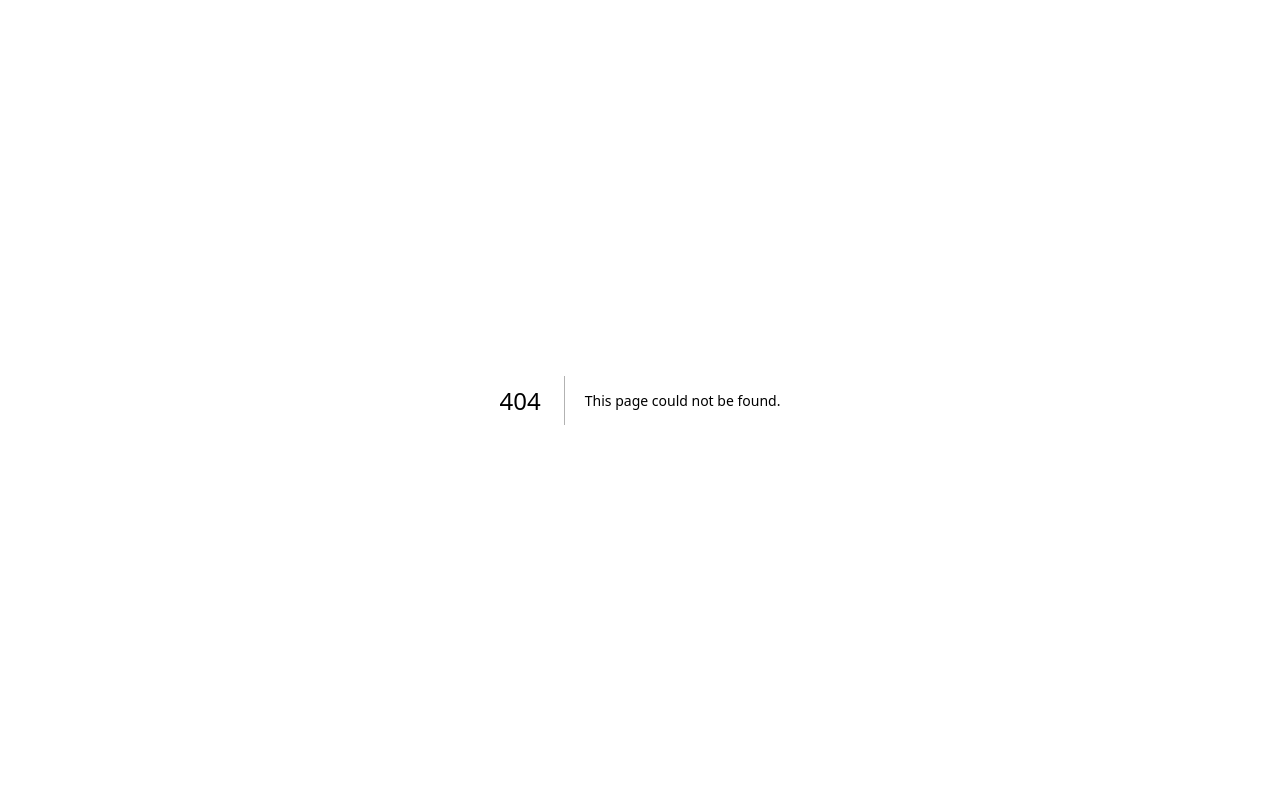
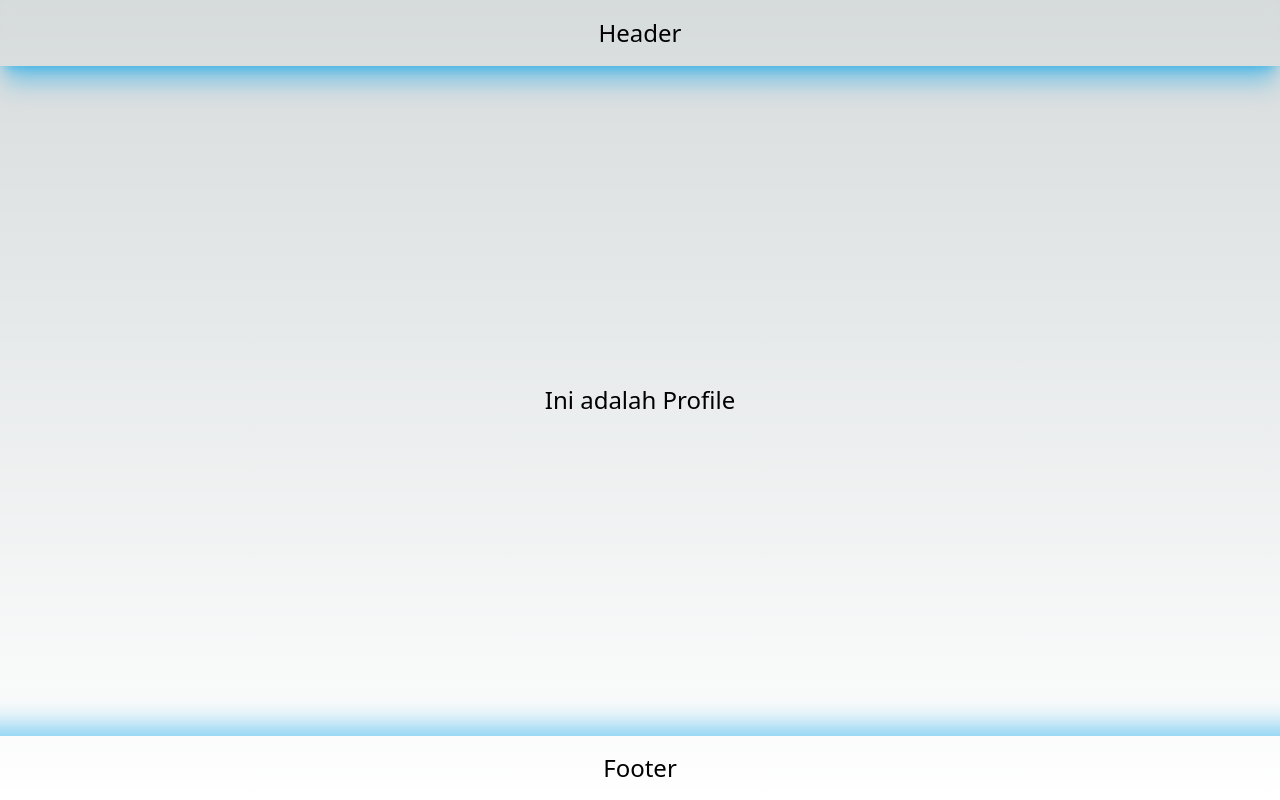
Before and after one commit to davadwis/belajar-nextjs, a Next.js app: page /profile in a window 1280 px wide. Before the commit this address had no page. Built offline with nearby package versions, Linux system fonts and the light colour scheme.

Commit message:
tugas hari-5

```diff
--- /dev/null
+++ b/layout/index.js
@@ -0,0 +1,23 @@
+import Head from 'next/head';
+import Footer from '@/components/footer';
+import Header from '@/components/header';
+
+const Layout = ({ children, metaTitle, metaDescription }) => {
+  return(
+    <>
+      <Head>
+        <title>{`Projek NextJs - ${metaTitle}`}</title>
+        <meta
+        name="description"
+        content={metaDescription || "Generated by create next app"}
+        />
+        <meta name="viewport" content="width=device-width, initial-scale=1" />
+        <link rel="icon" href="/favicon.ico" />
+      </Head>
+      <Header />
+      { children }
+      <Footer />
+    </>
+  )
+}
+export default Layout;
--- a/pages/index.js
+++ b/pages/index.js
@@ -1,23 +1,12 @@
-import Head from 'next/head';
-import Footer from '@/components/footer';
-import Header from '@/components/header';
 import Content from '@/components/content';
+import Layout from '@/layout';
 
-const Home = ({ metaTitle, metaDescription })  => {
+const Home = ({ children })  => {
   return (
     <>
-      <Head>
-        <title>{`Projek NextJs - ${metaTitle}`}</title>
-        <meta
-        name="description"
-        content={metaDescription || "Generated by create next app"}
-        />
-        <meta name="viewport" content="width=device-width, initial-scale=1" />
-        <link rel="icon" href="/favicon.ico" />
-      </Head>
-      <Header />
-      <Content />
-      <Footer />
+      <Layout>
+        <Content />
+      </Layout>
     </>
   )
 }
--- /dev/null
+++ b/pages/profile.js
@@ -0,0 +1,16 @@
+import Layout from "@/layout";
+
+const Profile = ({ children }) => {
+  return(
+    <>
+     <Layout>
+     <div className="w-full h-screen m-auto grid">
+        <div className="grid content-center justify-items-center p-4 font-light text-2xl">
+          Ini adalah Profile
+        </div>
+      </div>
+     </Layout>
+    </>
+  )
+}
+export default Profile;
```
